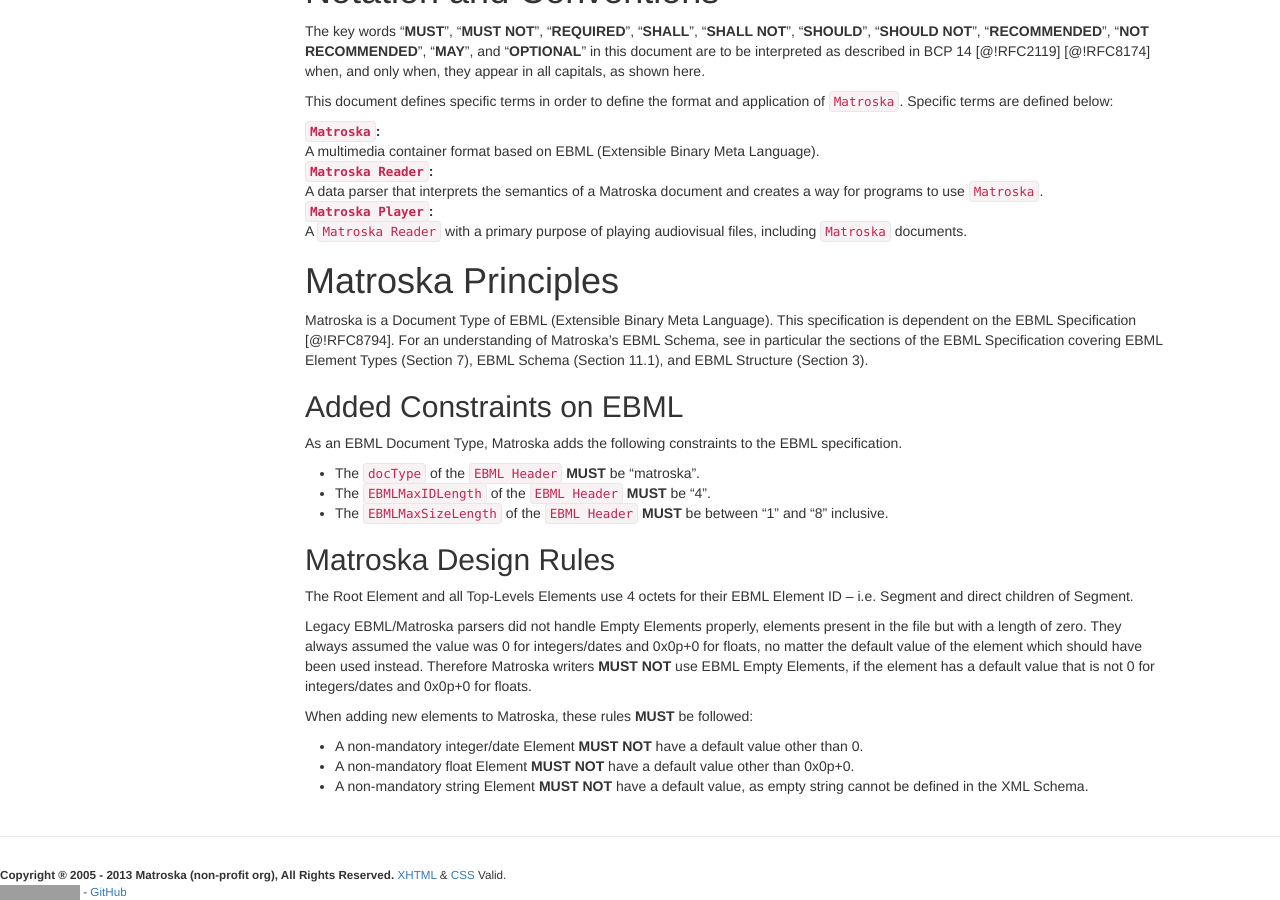
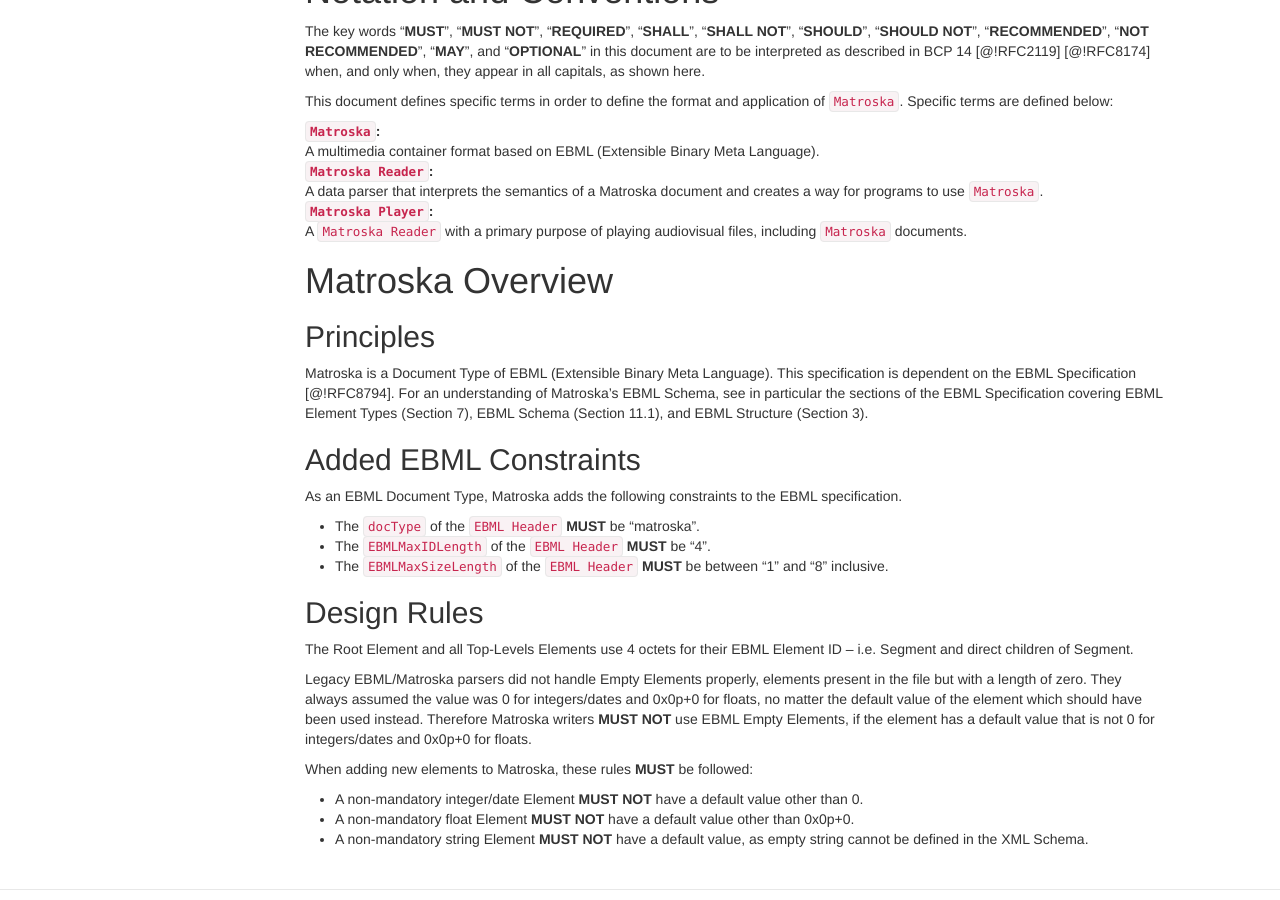
Before and after one commit to ietf-wg-cellar/matroska-specification, a Jekyll site: the page built from index_matroska.md, in a window 1280 px wide and 900 px high, scrolled down 1030 px. Built offline with Jekyll 4.4.1, drawn with Linux system fonts in a browser that asks for light colours; our own code applies the rules of GitHub Pages for plain Markdown files; grey boxes are pictures that could not be loaded.

Commit message:
put all EBML and layout generic section under the "Matroska Overview" umbrella
And remove the redundant Matroska word

```diff
--- a/index_matroska.md
+++ b/index_matroska.md
@@ -102,7 +102,9 @@ Specific terms are defined below:
 `Matroska Player`:
 : A `Matroska Reader` with a primary purpose of playing audiovisual files, including `Matroska` documents.
 
-# Matroska Principles
+# Matroska Overview
+
+## Principles
 
 Matroska is a Document Type of EBML (Extensible Binary Meta Language).
 This specification is dependent on the EBML Specification [@!RFC8794].
@@ -111,7 +113,7 @@ EBML Element Types (Section 7),
 EBML Schema (Section 11.1),
 and EBML Structure (Section 3).
 
-## Added Constraints on EBML
+## Added EBML Constraints
 
 As an EBML Document Type, Matroska adds the following constraints to the EBML specification.
 
@@ -119,7 +121,7 @@ As an EBML Document Type, Matroska adds the following constraints to the EBML sp
 - The `EBMLMaxIDLength` of the `EBML Header` **MUST** be "4".
 - The `EBMLMaxSizeLength` of the `EBML Header` **MUST** be between "1" and "8" inclusive.
 
-## Matroska Design Rules
+## Design Rules
 
 The Root Element and all Top-Levels Elements use 4 octets for their EBML Element ID -- i.e. Segment and direct children of Segment.
 
```
Also changed, not shown: diagram.md (+1 -1 lines).
